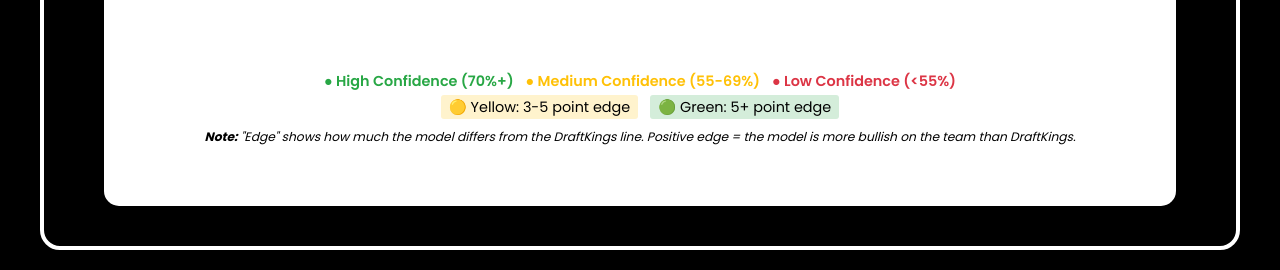
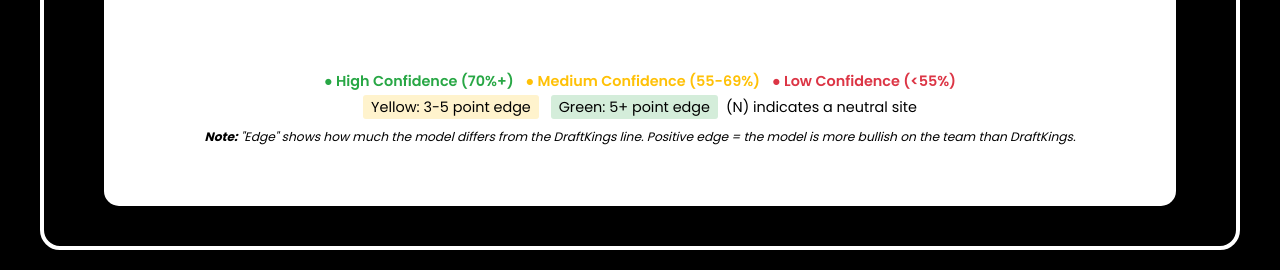
Before and after one commit to bradyrpeterson/Combined-Sports-Analytics, a Flask app: template templates/football.html in a window 1280 px wide. Shown: the part 882-1152 px from the top of the page. Run offline with Flask 3, Linux system fonts and the light colour scheme; the template is opened without the code that fills it, so the values that code supplies are empty; parts of the project's set-up code (start-up, migrations or seed data) failed here and were passed over.

Commit message:
Added neutral site functionality in upcoming predictions

```diff
--- a/basketball/predictor.py
+++ b/basketball/predictor.py
@@ -25,7 +25,7 @@
 games_response = requests.get(games_url, headers=headers)
 games_data = games_response.json()
 games_df = pd.DataFrame(games_data)
-needed_cols = ["season","status","startDate","homeTeam","awayTeam","homePoints","awayPoints","homeConference","awayConference"]
+needed_cols = ["season","status","startDate","homeTeam","awayTeam","homePoints","awayPoints","homeConference","awayConference","neutralSite"]
 games_df=games_df[needed_cols].copy()
 
 #Only care about games where one of the teams was D1
@@ -254,6 +254,7 @@
     for _, game in games_to_predict.iterrows():
         home, away = game["homeTeam"], game["awayTeam"]
 
+        is_neutral = game.get("neutralSite",False)
         # Skip games where data is missing
         if home not in ratings.index or away not in ratings.index:
             continue
@@ -261,7 +262,7 @@
             continue
 
         try:
-            margin, prob = predict_game(home, away)
+            margin, prob = predict_game(home, away, neutral_site=is_neutral)
             winner = home if margin > 0 else away
 
             # Get betting line for this game
@@ -284,11 +285,12 @@
                 "prob": round(prob * 100, 1) if margin > 0 else round((1 - prob) * 100, 1),
                 "betting_spread": betting_spread,
                 "edge_class": edge_class,
-                "spread_diff": spread_diff
+                "spread_diff": spread_diff,
+                "neutral_site": is_neutral
             })
         except Exception as e:
             print(f"Error predicting {home} vs {away}: {e}")
             continue
 
-    # Return DataFrame - EXACTLY LIKE FOOTBALL
+    # Return DataFrame
     return pd.DataFrame(predictions)
--- a/football/predictor.py
+++ b/football/predictor.py
@@ -44,7 +44,7 @@
 #In case I need to see what columns the game dataset has to offer
 #print("Columns available:", df.columns.tolist())
 #Only keep the columns that matter
-need_cols = ["season","week","homeTeam","awayTeam","homePoints","awayPoints","homeConference","awayConference"]
+need_cols = ["season","week","homeTeam","awayTeam","homePoints","awayPoints","homeConference","awayConference","neutralSite"]
 df=df[need_cols].copy()
 #Only care about games where one of the teams was FBS
 # Load list of FBS teams
@@ -218,6 +218,8 @@
     for _, game in games_to_predict.iterrows():
         home, away = game["homeTeam"], game["awayTeam"]
 
+        is_neutral = game.get("neutralSite",False)
+
         #skip games where data
         #Helps avoid faulty data by skipping the games or stats are missing
         if home not in ratings.index or away not in ratings.index:
@@ -226,7 +228,7 @@
             continue
 
         try:
-            margin, prob = predict_game(home, away)
+            margin, prob = predict_game(home, away, neutral_site=is_neutral)
             winner = home if margin > 0 else away
 
             # Get betting line for this game
@@ -249,7 +251,8 @@
                 "prob": round(prob * 100, 1) if margin > 0 else round((1 - prob) * 100, 1),
                 "betting_spread": betting_spread,
                 "edge_class": edge_class,
-                "spread_diff": spread_diff
+                "spread_diff": spread_diff,
+                "neutral_site": is_neutral
             })
         except Exception as e:
             print(f"Error predicting {home} vs {away}: {e}")
--- a/templates/football.html
+++ b/templates/football.html
@@ -127,9 +127,15 @@
           <tr class="{% if row.edge_class == 'edge-big' %}edge-big{% elif row.edge_class == 'edge-medium' %}edge-medium{% endif %}">
             <td class="{% if row.predicted_winner == row.home %}winner{% endif %}">
               {{ row.home }}
+              {% if row.neutral_site %}
+                <span style="color: black; font-size: 0.8em;">(N)</span>
+              {% endif %}
             </td>
             <td class="{% if row.predicted_winner == row.away %}winner{% endif %}">
               {{ row.away }}
+              {% if row.neutral_site %}
+                <span style="color: black; font-size: 0.8em;">(N)</span>
+              {% endif %}
             </td>
             <td class="{% if row.prob >= 70 %}confidence-high{% elif row.prob >= 55 %}confidence-medium{% else %}confidence-low{% endif %}">
               {{ row.prob }}%
@@ -177,8 +183,9 @@
           <span class="confidence-low">● Low Confidence (&lt;55%)</span>
         </p>
         <p style="margin: 5px 0;">
-          <span style="background: #fff3cd; padding: 2px 8px; border-radius: 3px; color: black">🟡 Yellow: 3-5 point edge</span> |
-          <span style="background: #d4edda; padding: 2px 8px; border-radius: 3px; color: black">🟢 Green: 5+ point edge</span>
+          <span style="background: #fff3cd; padding: 2px 8px; border-radius: 3px; color: black">Yellow: 3-5 point edge</span> |
+          <span style="background: #d4edda; padding: 2px 8px; border-radius: 3px; color: black">Green: 5+ point edge</span>|
+          <span style="color:black">(N) indicates a neutral site</span>
         </p>
         <p style="margin-top: 10px; font-size: 0.85em; font-style: italic; color:black">
           <strong>Note:</strong> "Edge" shows how much the model differs from the DraftKings line. Positive edge = the model is more bullish on the team than DraftKings.
```
Also changed, not shown: templates/basketball.html (+8 -1 lines), 1 other file.
